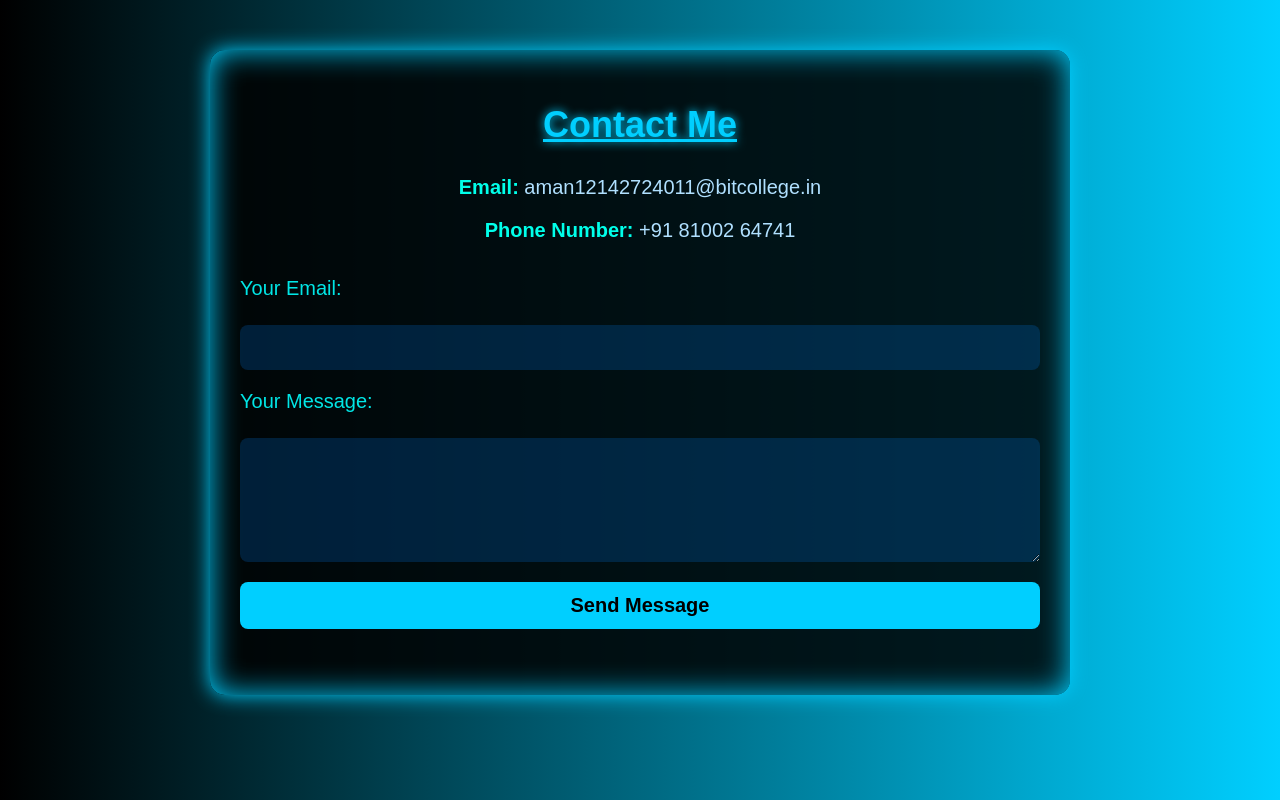
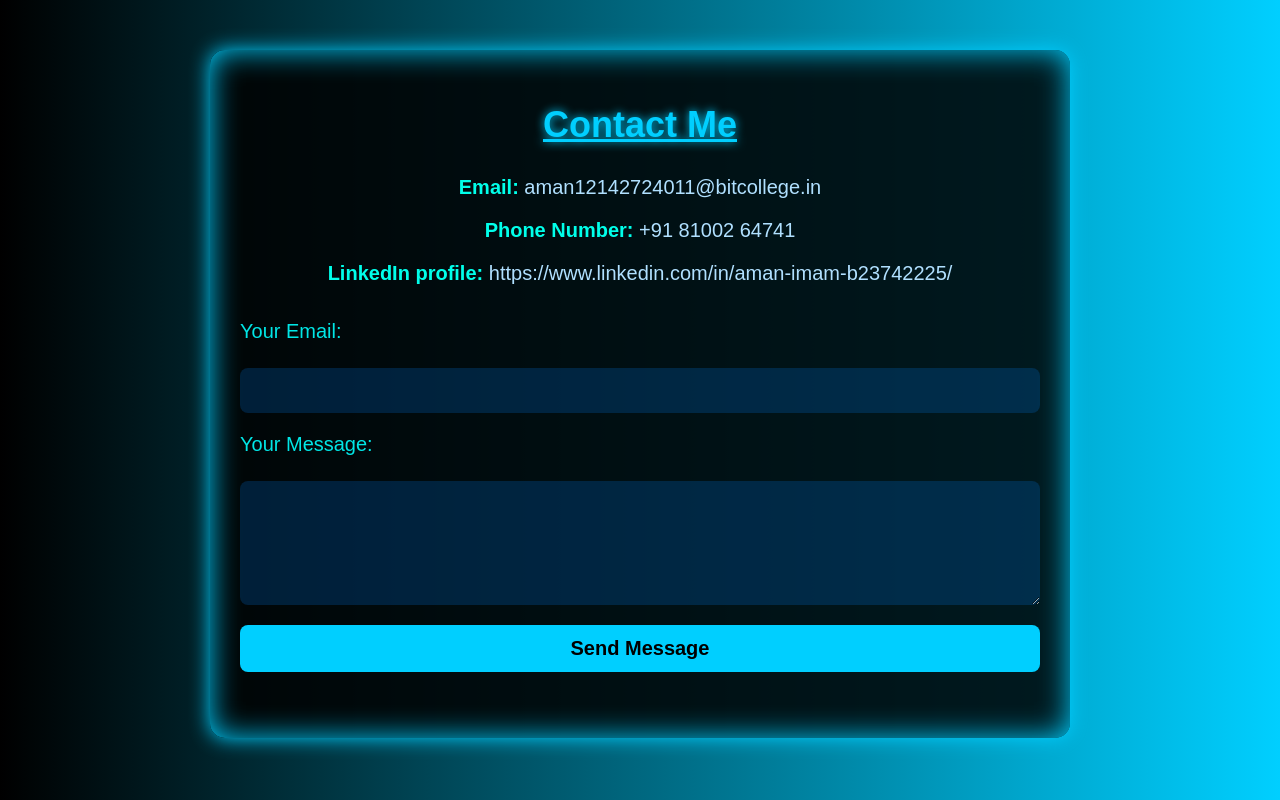
Before and after one commit to amanimam295/website, a plain HTML site: page contact.html in a window 1280 px wide. Drawn offline with Linux system fonts and the light colour scheme.

Commit message:
Update contact.html

```diff
--- a/contact.html
+++ b/contact.html
@@ -91,6 +91,7 @@
     <div class="contact-info">
       <p><b>Email:</b> aman12142724011@bitcollege.in</p>
       <p><b>Phone Number:</b> +91 81002 64741</p>
+      <p><b>LinkedIn profile:</b> https://www.linkedin.com/in/aman-imam-b23742225/</p>
     </div>
 
     <form action="mailto:aman12142724011@bitcollege.in" method="post" enctype="text/plain">
```
